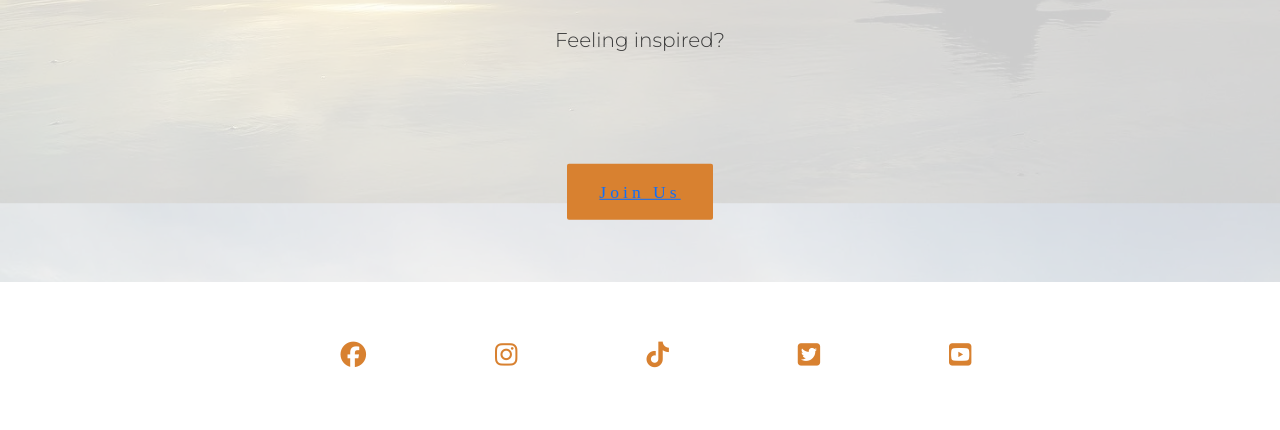
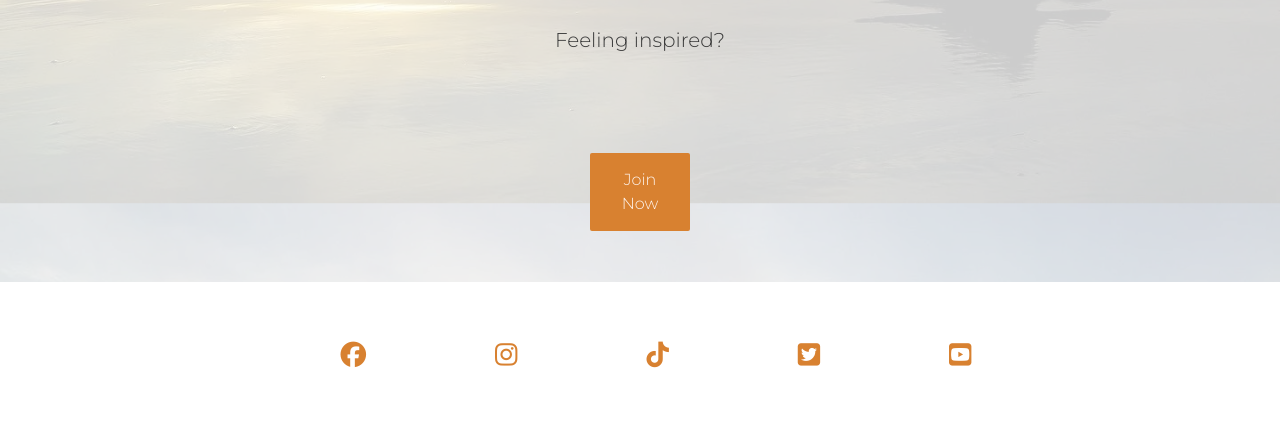
Before and after one commit to peanutbutterclassic/querencia, a plain HTML site: page interview.html in a window 1280 px wide. Shown: the part 6055-6485 px from the top of the page. Drawn offline with nearby package versions, Linux system fonts and the light colour scheme.

Commit message:
Style take action button on all pages

```diff
--- a/assets/css/style.css
+++ b/assets/css/style.css
@@ -864,7 +864,7 @@ dt {
     list-style-type: none;
     font-size: 100%;
     background-color: #d88130;
-    color: navy;
+    color: seashell;
     display: block;
     text-decoration: none;
 
@@ -878,7 +878,7 @@ dt {
     text-align: center;
     font-size: 100%;
     background-color: #d88130;
-    color: #028113;
+    color: seashell;
     display: block;
     border: 2px solid #d88130;
 }
--- a/interview.html
+++ b/interview.html
@@ -248,11 +248,10 @@
             <div class="pad">
                 <h5 class="interview-frame center">Feeling inspired?</h5>
                 <div class="take-action-container">
-                    <div class="take-action-verticle">
-                        <a href="form.html">
-                            <button id="action" class="take-action-button">Join Us
-                            </button>
-                        </a>
+                    <div class="take-action-container">
+                        <nav class="take-action-verticle">
+                            <a href="interview.html" class="take-action-button">Join Now</a>
+                        </nav>
                     </div>
                 </div>
             </div>
```
Also changed, not shown: index.html (+4 -6 lines), nature.html (+1 -0 lines).
